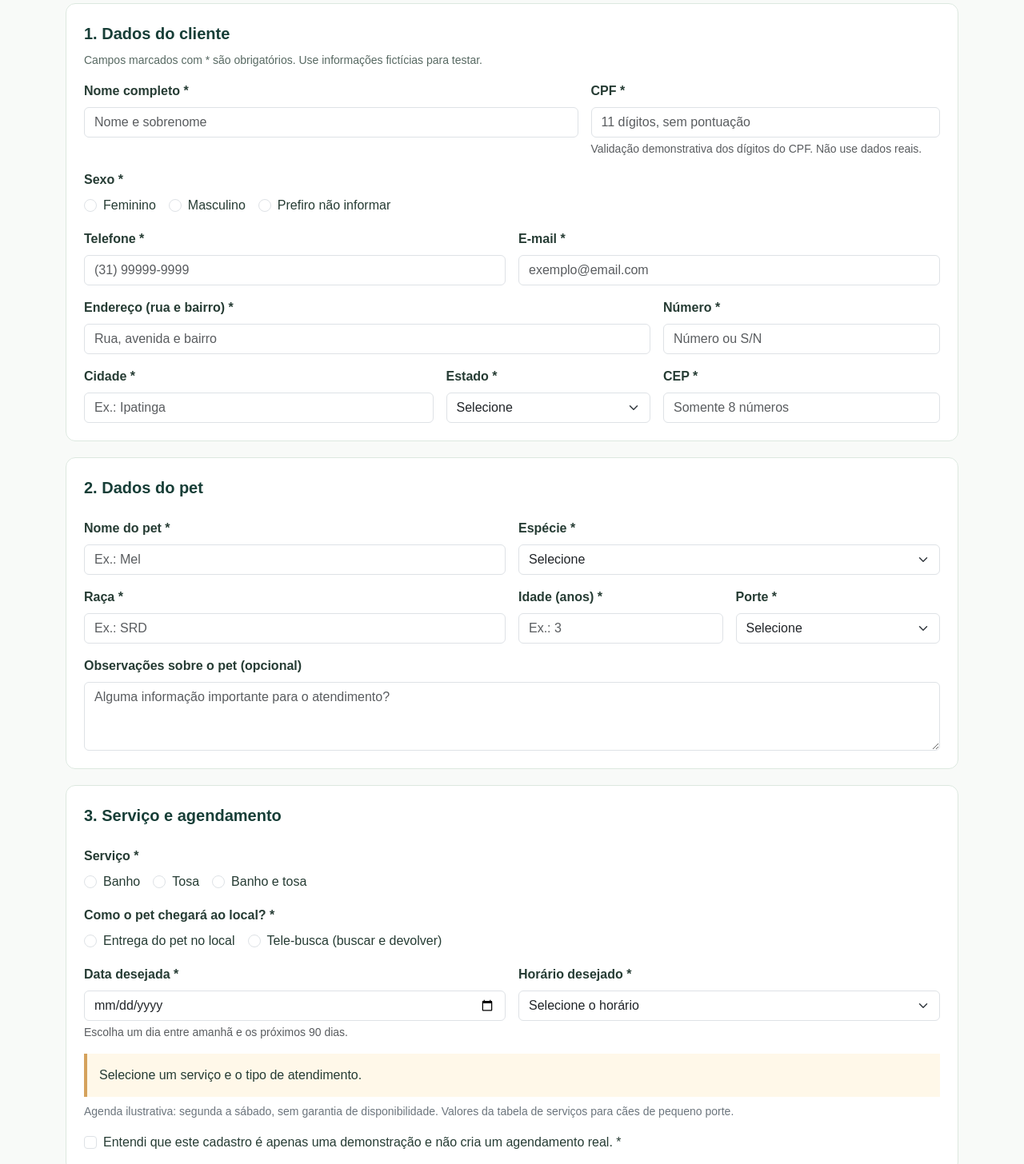
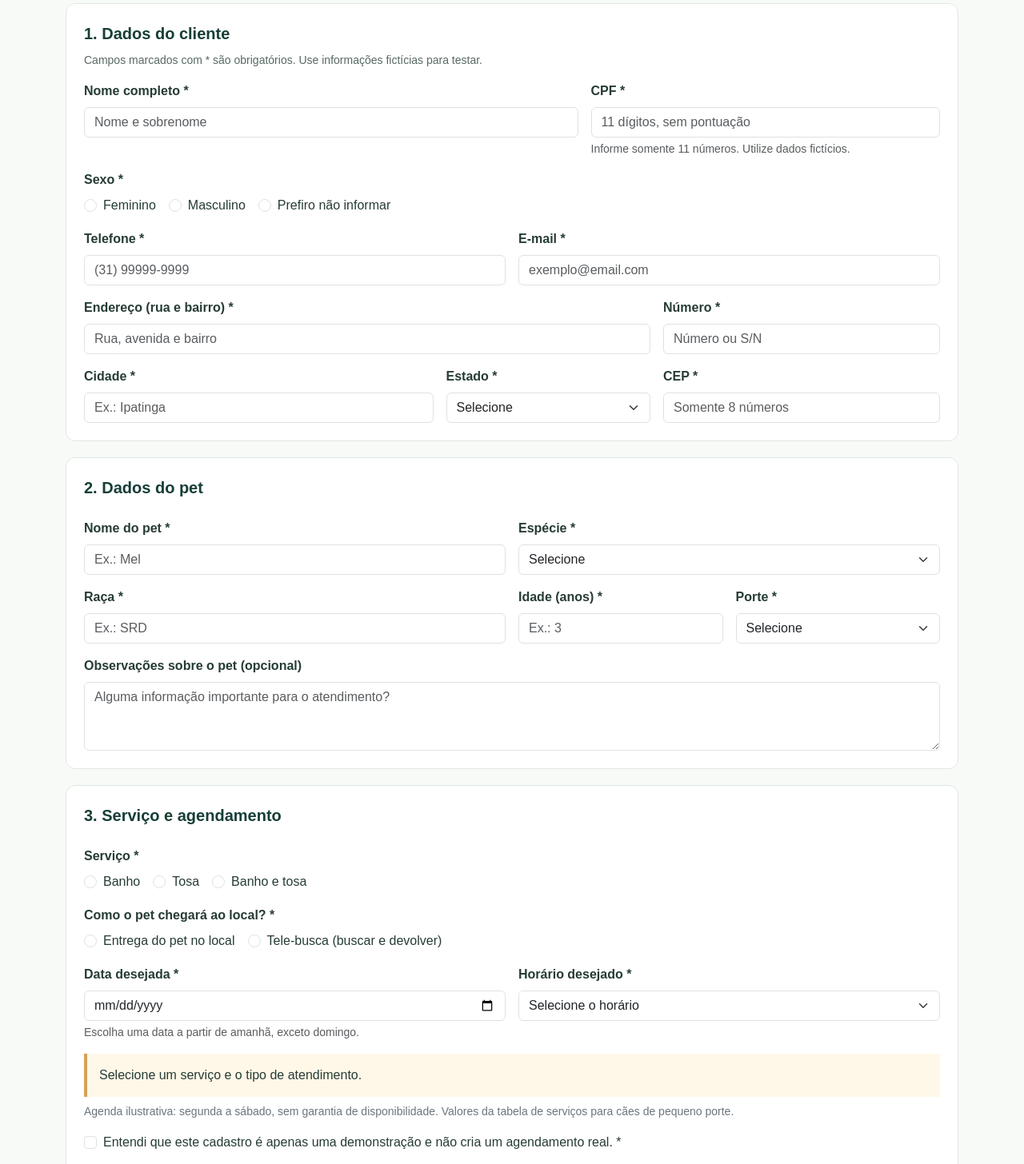
Before and after one commit to odouglasduarte/petshop-fase1, a plain HTML site: page agendamento.html in a window 1280 px wide. Shown: the part 429-1885 px from the top of the page at 80% size. Drawn offline with nearby package versions, Linux system fonts and the light colour scheme.

Commit message:
Alinha documentação de agendamento.html às validações HTML ensinadas

```diff
--- a/agendamento.html
+++ b/agendamento.html
@@ -53,7 +53,7 @@
                     <p class="required-note">Campos marcados com * são obrigatórios. Use informações fictícias para testar.</p>
                     <div class="row g-3">
                         <div class="col-md-7"><label class="form-label" for="nomeCliente">Nome completo *</label><input class="form-control" id="nomeCliente" name="nomeCliente" type="text" placeholder="Nome e sobrenome" minlength="3" autocomplete="name" required></div>
-                        <div class="col-md-5"><label class="form-label" for="cpf">CPF *</label><input class="form-control" id="cpf" name="cpf" type="text" inputmode="numeric" maxlength="11" pattern="[0-9]{11}" placeholder="11 dígitos, sem pontuação" aria-describedby="dicaCpf" required><div id="dicaCpf" class="form-text">Validação demonstrativa dos dígitos do CPF. Não use dados reais.</div></div>
+                        <div class="col-md-5"><label class="form-label" for="cpf">CPF *</label><input class="form-control" id="cpf" name="cpf" type="text" inputmode="numeric" maxlength="11" pattern="[0-9]{11}" placeholder="11 dígitos, sem pontuação" aria-describedby="dicaCpf" required><div id="dicaCpf" class="form-text">Informe somente 11 números. Utilize dados fictícios.</div></div>
                         <div class="col-12"><span class="form-label d-block mb-2" id="rotuloSexo">Sexo *</span>
                             <div role="group" aria-labelledby="rotuloSexo" class="d-flex flex-wrap gap-3">
                                 <label class="form-check"><input class="form-check-input" type="radio" name="sexo" value="feminino" required> <span class="form-check-label">Feminino</span></label>
@@ -97,7 +97,7 @@
                                 <label class="form-check"><input class="form-check-input" type="radio" name="metodo" value="busca"> <span class="form-check-label">Tele-busca (buscar e devolver)</span></label>
                             </div>
                         </div>
-                        <div class="col-md-6"><label class="form-label" for="dataAgendamento">Data desejada *</label><input class="form-control" id="dataAgendamento" name="dataAgendamento" type="date" aria-describedby="estadoData" required><div id="estadoData" class="form-text" aria-live="polite">Escolha um dia entre amanhã e os próximos 90 dias.</div></div>
+                        <div class="col-md-6"><label class="form-label" for="dataAgendamento">Data desejada *</label><input class="form-control" id="dataAgendamento" name="dataAgendamento" type="date" aria-describedby="estadoData" required><div id="estadoData" class="form-text" aria-live="polite">Escolha uma data a partir de amanhã, exceto domingo.</div></div>
                         <div class="col-md-6"><label class="form-label" for="horarioAgendamento">Horário desejado *</label><select class="form-select" id="horarioAgendamento" name="horarioAgendamento" required><option value="">Selecione o horário</option><option>09:00</option><option>10:00</option><option>11:00</option><option>13:00</option><option>14:00</option><option>15:00</option><option>16:00</option><option>17:00</option></select></div>
                         <div class="col-12"><p id="resumoValor" class="note-box mb-2" aria-live="polite">Selecione um serviço e o tipo de atendimento.</p><p class="text-secondary mb-0 small">Agenda ilustrativa: segunda a sábado, sem garantia de disponibilidade. Valores da tabela de serviços para cães de pequeno porte.</p></div>
                         <div class="col-12"><label class="form-check"><input class="form-check-input" type="checkbox" id="ciente" required> <span class="form-check-label">Entendi que este cadastro é apenas uma demonstração e não cria um agendamento real. *</span></label></div>
```
